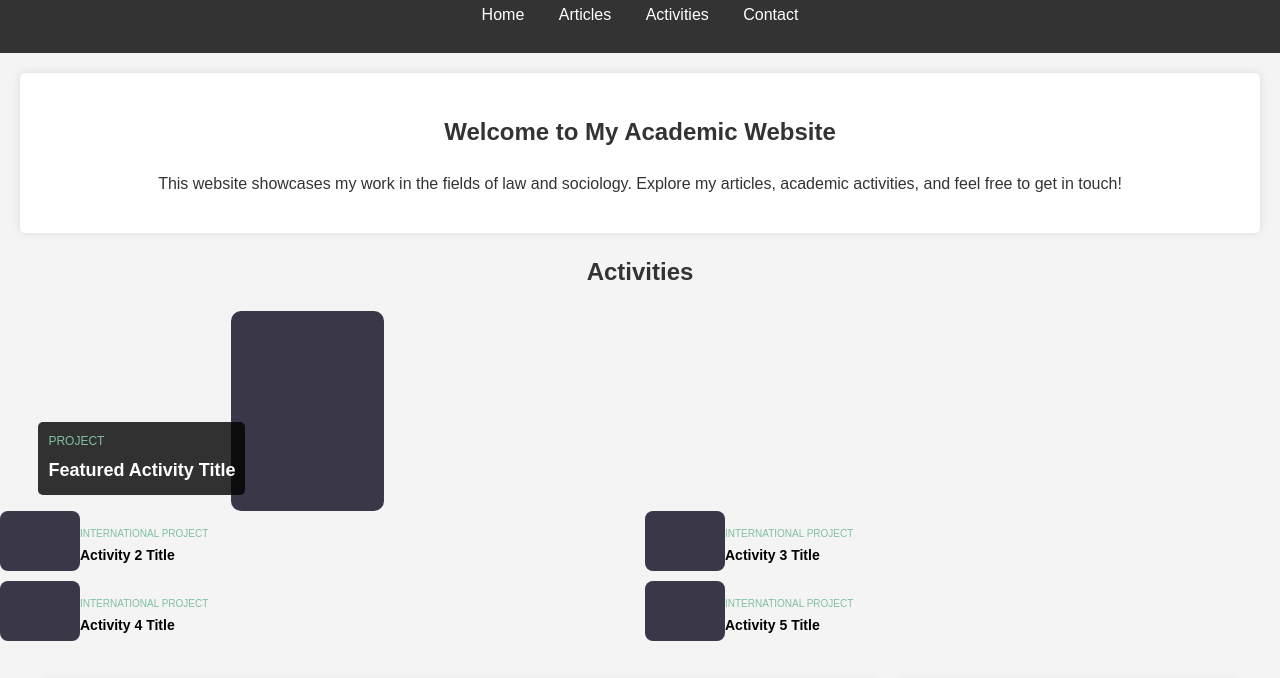
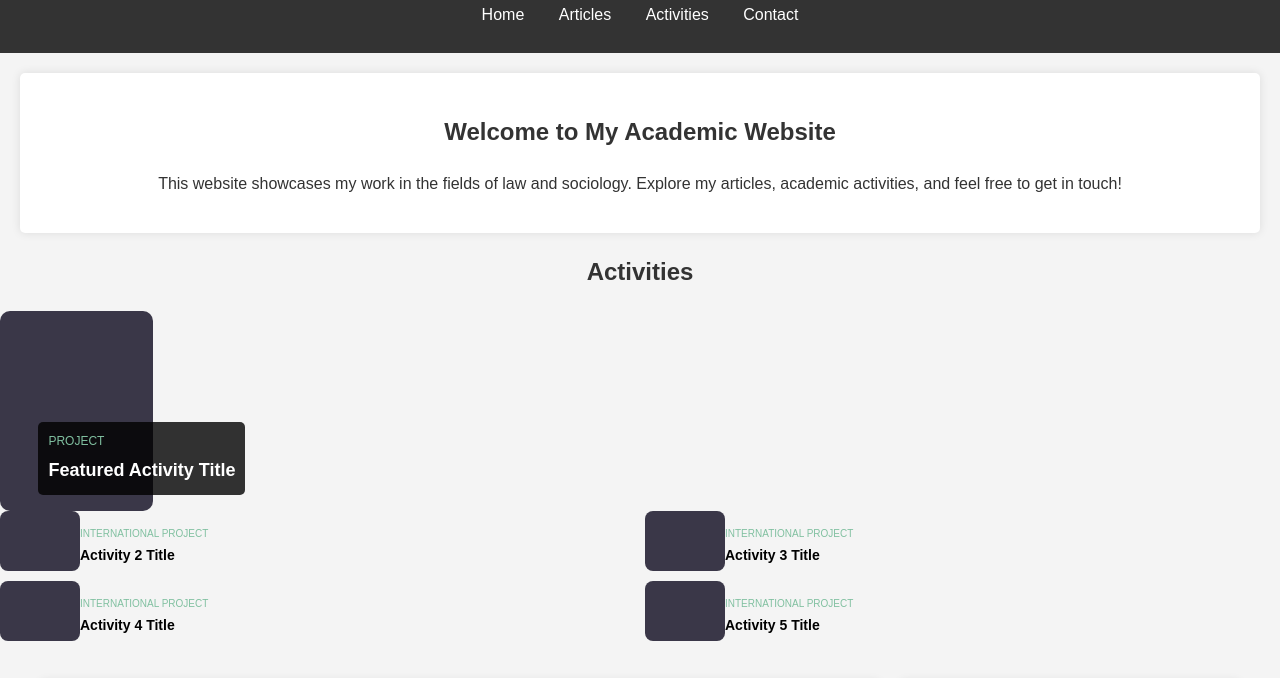
Before and after one commit to elinaran/elinaran.github.io, a plain HTML site: page index.html in a window 1280 px wide. Shown: the part 82-760 px from the top of the page. Drawn offline with Linux system fonts and the light colour scheme.

Commit message:
Update styles.css

```diff
--- a/styles.css
+++ b/styles.css
@@ -58,7 +58,7 @@ nav ul li a {
     position: relative;
     display: flex;
     align-items: flex-end; /* Ensures title stays at the bottom */
-    justify-content: center; /* Aligns title to the left */
+    justify-content: flex-start; /* Aligns title to the left */
     overflow: hidden; /* Prevents unwanted stretching */
 }
 
@@ -68,6 +68,8 @@ nav ul li a {
     object-fit: cover;
     display: block;
     border-radius: 10px;
+    display: flex;
+    justify-content: center;
 }
 
 .overlay {
```
